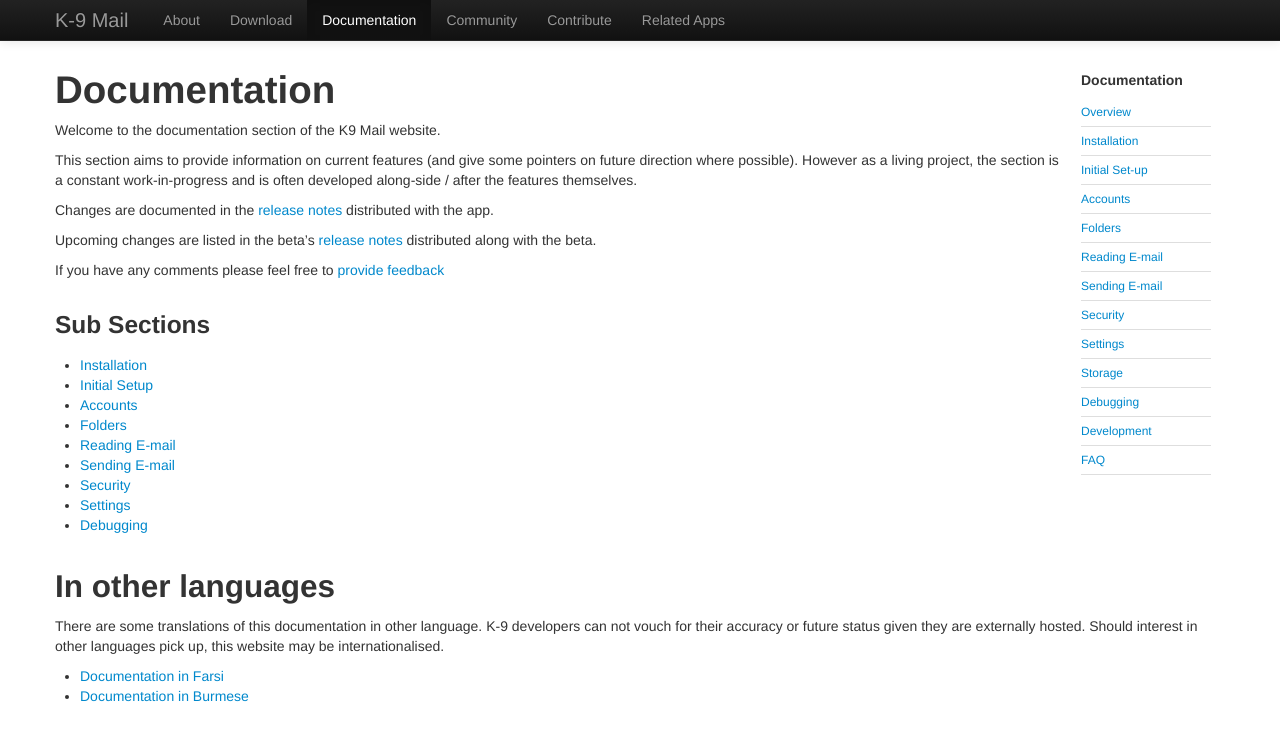
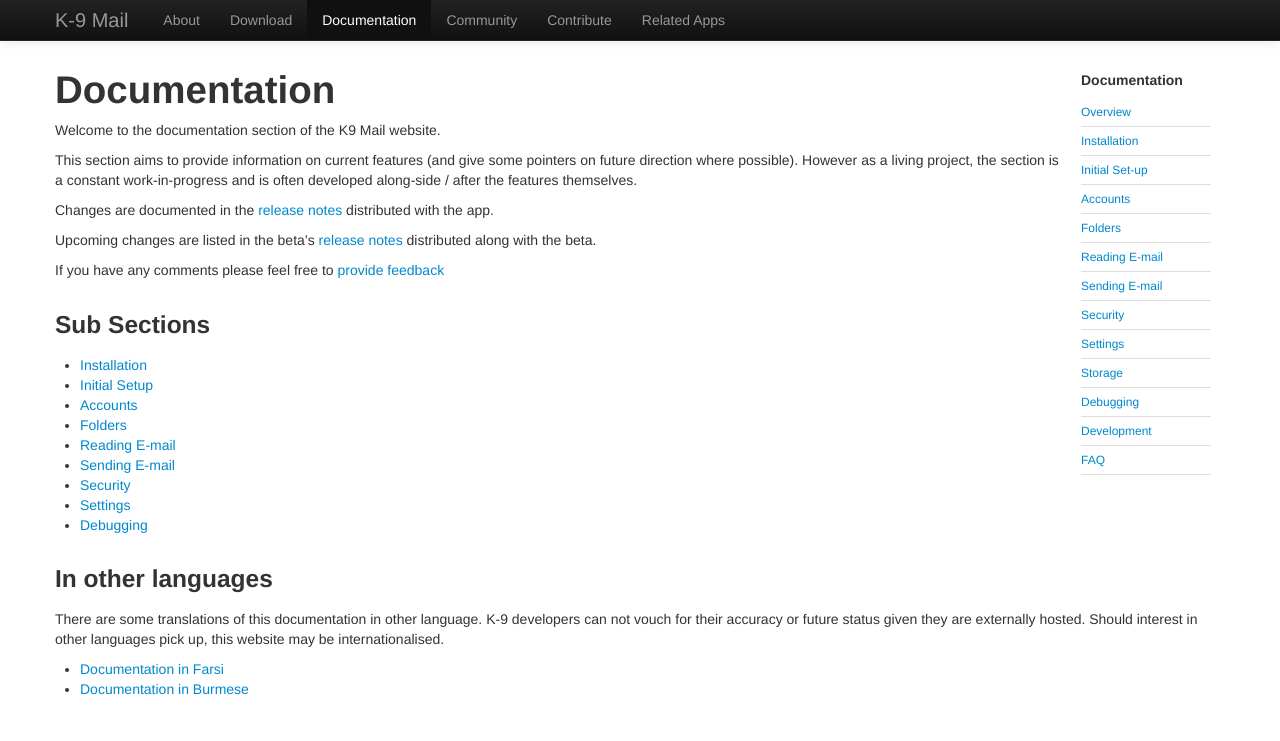
Before and after one commit to k9mail/k9mail.app, a Jekyll site: the page built from documentation.md, in a window 1280 px wide. Shown: the top 741 px of the page. Built offline with Jekyll 4.4.1, drawn with Linux system fonts in a browser that asks for light colours; nearby versions of some CDN libraries.

```diff
--- a/documentation.md
+++ b/documentation.md
@@ -30,7 +30,7 @@ If you have any comments please feel free to <a href="contribute.html">provide f
 * [Settings](/documentation/settings.html)
 * [Debugging](/documentation/debugging.html)
 
-## In other languages
+### In other languages
 
 There are some translations of this documentation in other language. K-9 developers can not vouch for their accuracy or future status given they are externally hosted. Should interest in other languages pick up, this website may be internationalised.
 
```
